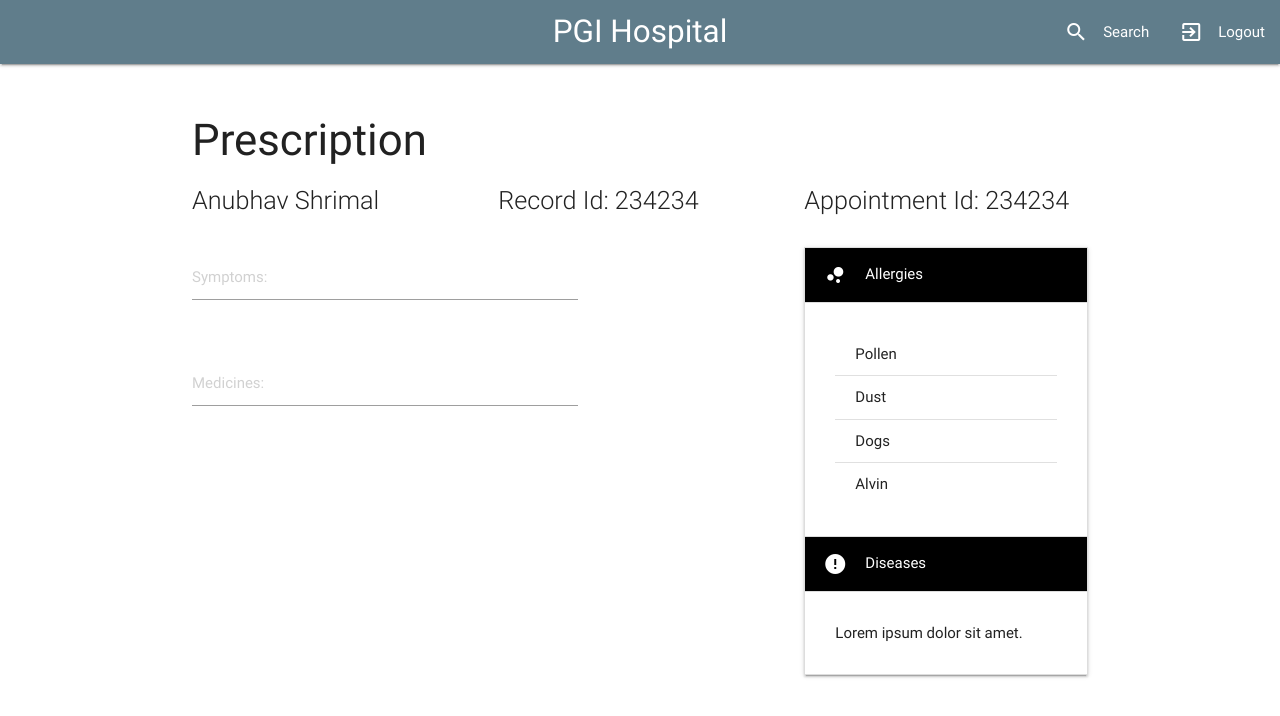
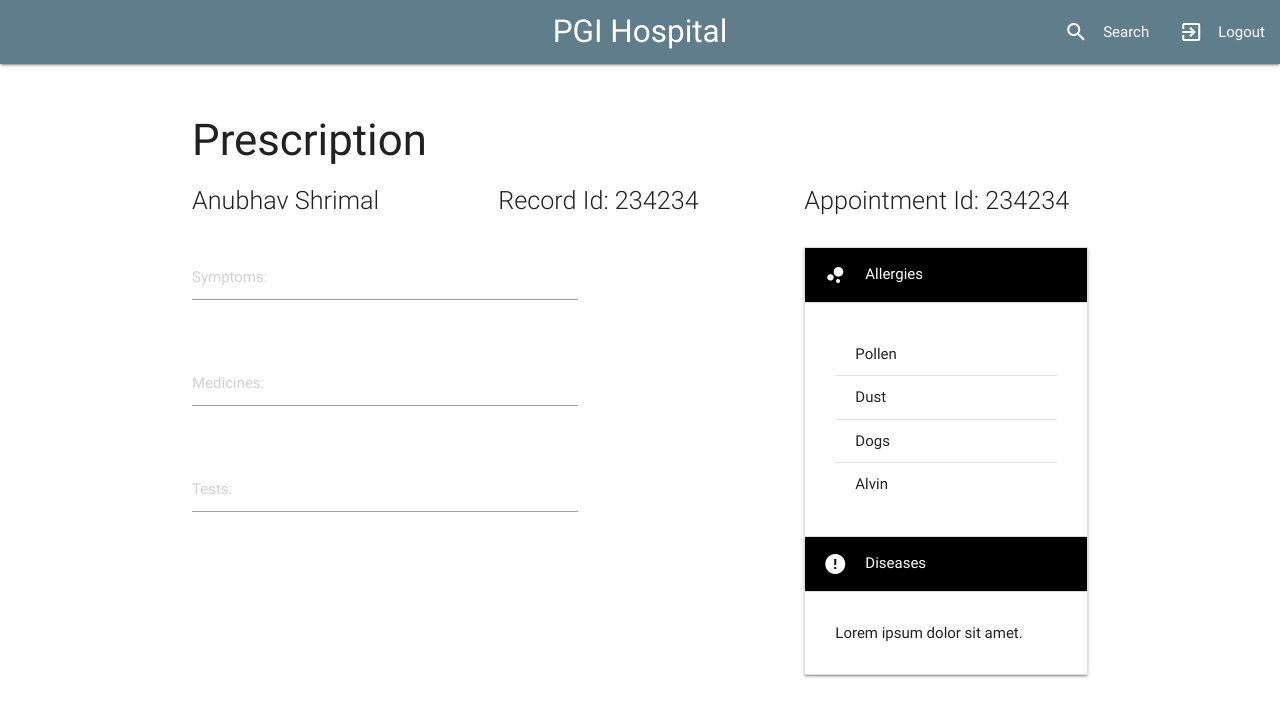
Before and after one commit to anubhavshrimal/Hospital_Patient_Management_System, an Angular app in the folder public/: page /prescription/1 in a window 1280 px wide. Shown: the top 716 px of the page. Built offline with nearby package versions, Linux system fonts and the light colour scheme; what angular2-materialize would draw is missing.

Commit message:
tests added in prescription

```diff
--- a/public/src/app/components/new-prescription/new-prescription.component.html
+++ b/public/src/app/components/new-prescription/new-prescription.component.html
@@ -45,6 +45,23 @@
         </div>
       </div>
 
+      <div class="row">
+        <div class="col s8">
+          <input mdInput [(ngModel)]="test" (keyup.enter)="addTest()" placeholder="Tests:" list="tests" name="tests">
+          <datalist id="tests">
+            <option value="CAT scan">
+              <option value="Blood Test">
+                <option value="Urine Test">
+          </datalist>
+        </div>
+      </div>
+      <div class="row">
+        <div class="chip" *ngFor="let tag of testsArr">
+          {{tag}}
+          <i class="close material-icons" (click)="removeTest(tag)">close</i>
+        </div>
+      </div>
+
     </div>
     <div class="col s4">
       <ul class="collapsible" data-collapsible="expandable">
```
